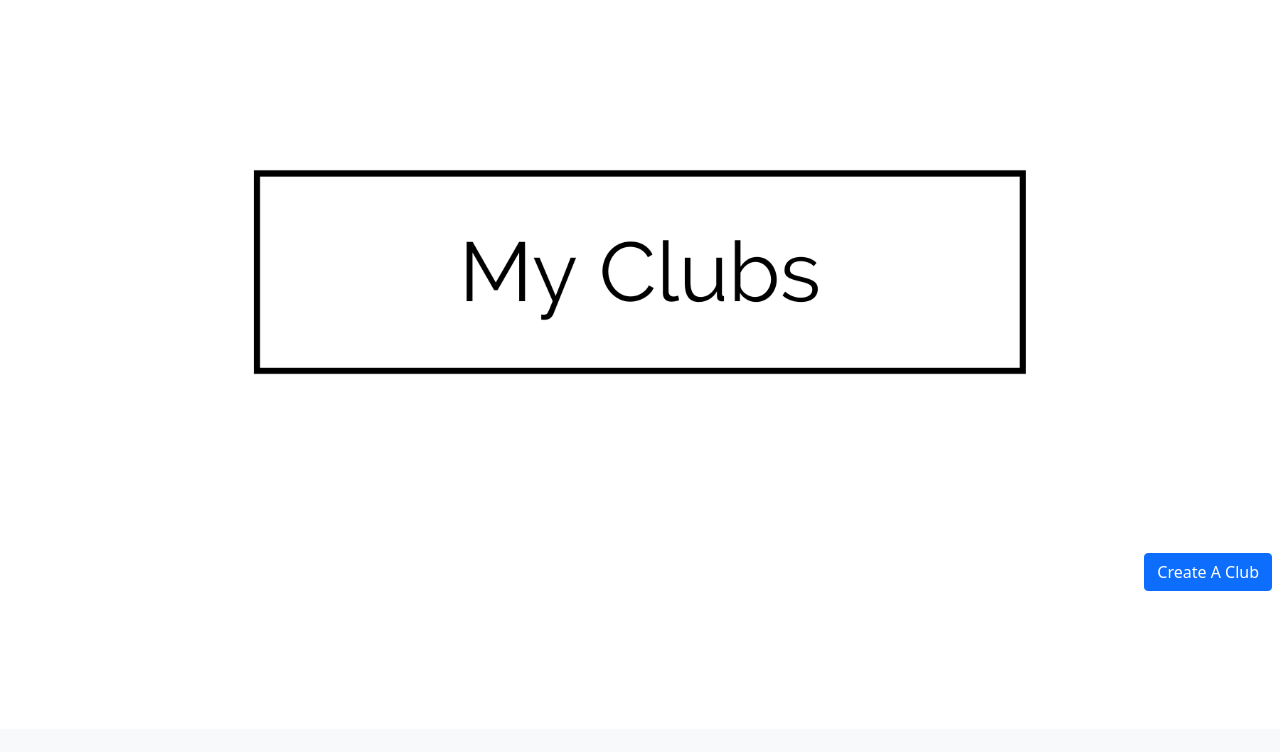
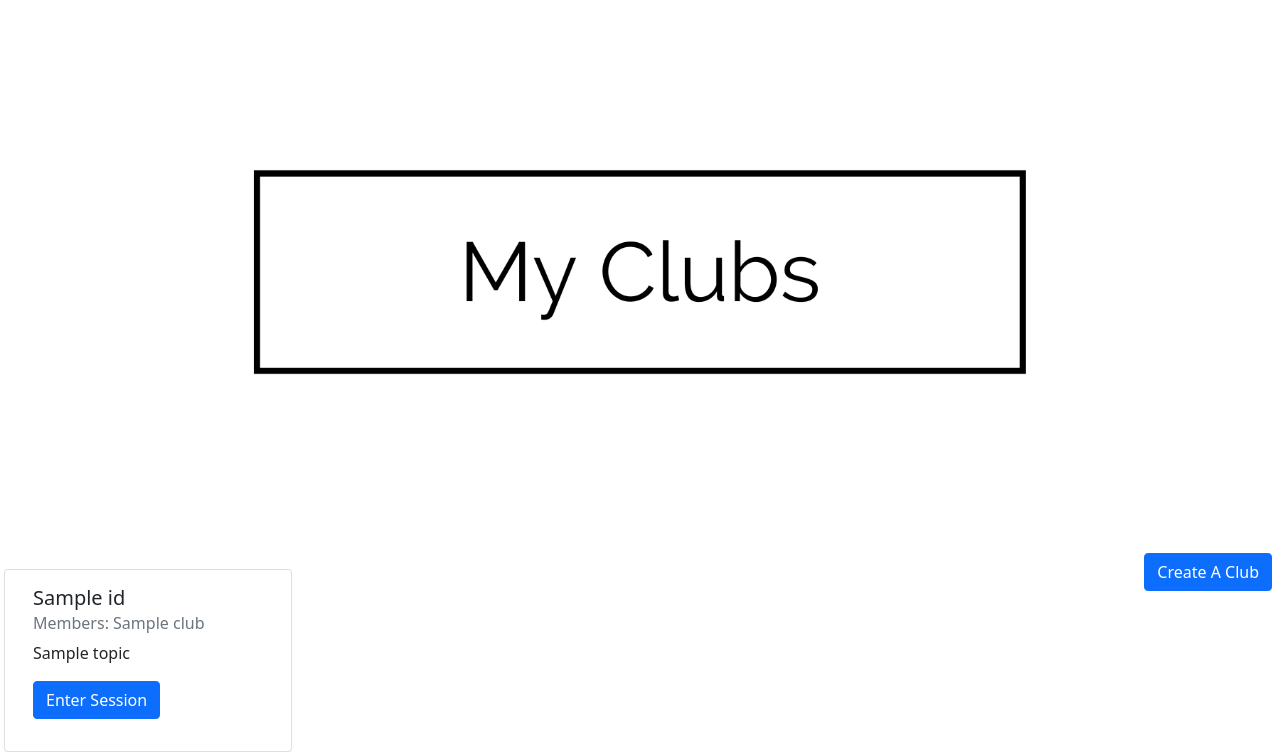
Before and after one commit to tylerpar99/csc493-partont, a Flask app: template codebase/templates/myClubs.html in a window 1280 px wide. Shown: the part 71-823 px from the top of the page. Before the commit the page ends 662 px from the top, so only its background shows below. Run offline with Flask 2, Linux system fonts and the light colour scheme; the template is opened without the code that fills it: most values are stand-ins (such as "Sample title", 1, 10 or a date in 2020).

Commit message:
Created club joining, and myclubs page under construction.

```diff
--- a/codebase/app.py
+++ b/codebase/app.py
@@ -12,6 +12,15 @@ currentUser = None
 @app.route("/")
 def welcomePage():
     return render_template("index.html")
+
+def countMembers(club):
+    memberGrab = userClub.select(userClub.user).where(userClub.club == club).count()
+    print(memberGrab)
+    return memberGrab
+
+
+def checkMembership(user, club):
+    return
 
 @app.route("/loginPage", methods=['GET', 'POST'])
 def logInPage():
@@ -52,15 +61,28 @@ def landingPage():
         liveClubs = Club.select().where(Club.active)
         updates = Updates.select().order_by(Updates.date.desc()).get()
         lastUpdated = getTodayDifference(updates.date)
-        return render_template("landingPage.html", user=currentUser, updates=updates, lastUpdated = lastUpdated, liveClubs=liveClubs)
+        clubInfoArr = []
+        for club in liveClubs:
+            amount = countMembers(club.id)
+            groupInfo = [club, amount]
+            clubInfoArr.append(groupInfo)
+        return render_template("landingPage.html", user=currentUser, updates=updates, lastUpdated = lastUpdated, clubInfoArr=clubInfoArr)
     return "Access Denied"
 
 @app.route("/myClubs", methods=['GET', 'POST'])
 def myClubs():
     if currentUser:
-        myClubs = None
-
-        return render_template("myClubs.html")
+        print("User:",currentUser.id)
+        myClubs = userClub.select(userClub.club_id).where(userClub.user_id == currentUser.id)
+        clubInfoArr = []
+        for club in myClubs:
+            amount = countMembers(club.id)
+            groupInfo = [club, amount]
+            clubInfoArr.append(groupInfo)
+        print(clubInfoArr)
+        return render_template("myClubs.html", clubInfoArr=clubInfoArr)
+    else:
+        return redirect("/")
 
 @app.route("/createClub", methods=['GET', 'POST'])
 def createClub():
--- a/codebase/templates/myClubs.html
+++ b/codebase/templates/myClubs.html
@@ -71,5 +71,19 @@
     </div>
   </div>
 </div>
+<div class="row">
+{% for club in clubInfoArr %}
+  <div class="card mt-2 me-1 ms-1" style="width: 18rem;">
+    <div class="card-body">
+      <form action="/joinClub" method="POST">
+        <h5 class="card-title">{{club[0].name}}</h5>
+        <h6 class="card-subtitle mb-2 text-muted">Members: {{club[1]}}</h6>
+        <p class="card-text">{{club[0].topic}}</p>
+        <button type="submit" class="btn btn-primary">Enter Session</button>
+        <textarea class="form-control" name="clubId" rows="3" hidden>{{club[0].id}}</textarea>
+      </form>
+    </div>
+  </div>
+{% endfor %}
 </body>
 </html>
```
Also changed, not shown: codebase/templates/landingPage.html (+5 -5 lines), codebase/controller/memberLogic.py (added).
